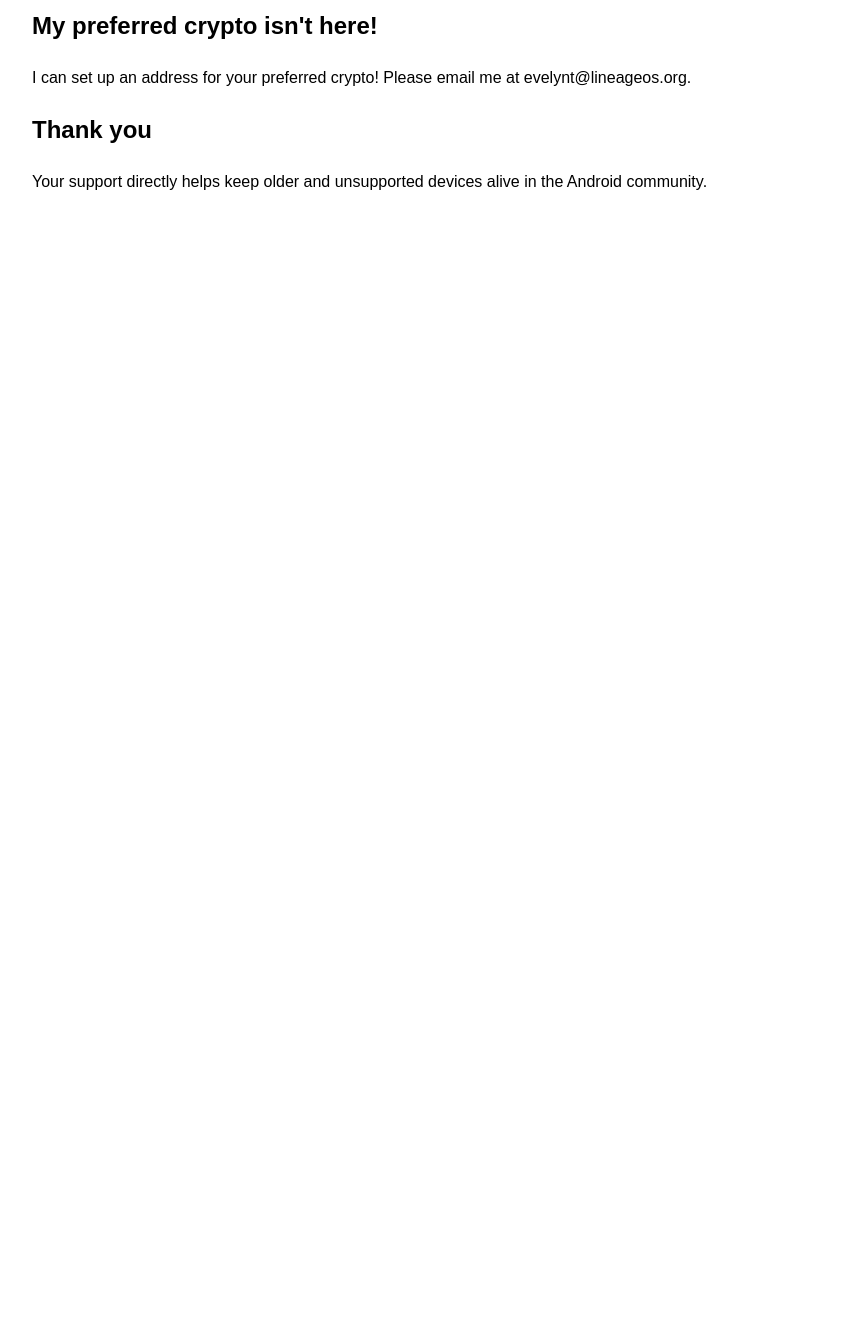
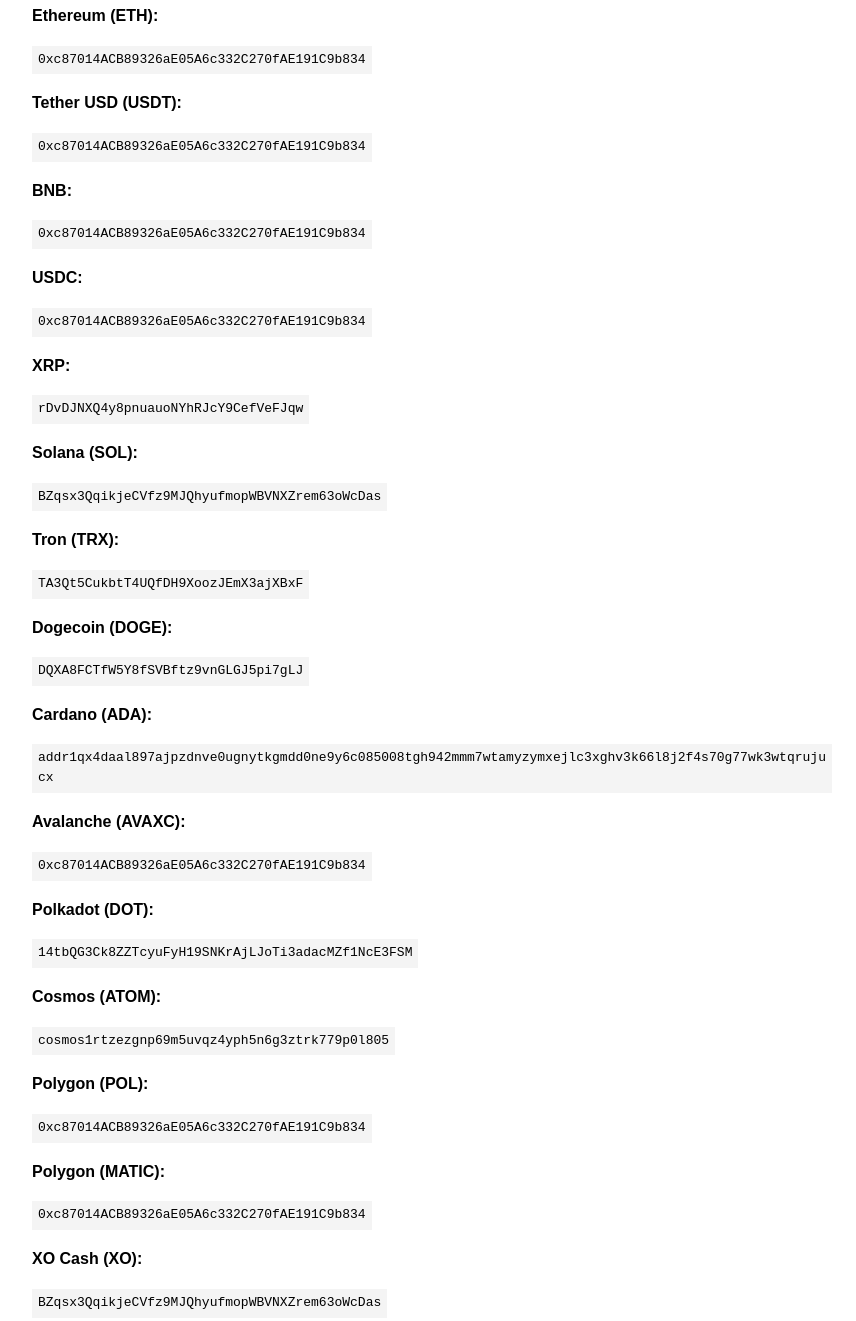
Before and after one commit to Lost-Entrepreneur439/Lost-Entrepreneur439.github.io, a plain HTML site: page index.html in a window 1280 px wide. Shown: the part 636-1957 px from the top of the page, without its empty margins (208-1064 px from the left). Before the commit the page ends 871 px from the top, so only its background shows below. Drawn offline with Linux system fonts and the light colour scheme.

Commit message:
Add many more addresses

```diff
--- a/index.html
+++ b/index.html
@@ -47,6 +47,51 @@
 <p><strong>Bitcoin (BTC):</strong></p>
 <code>bc1q4dare8y0h07vays8d0a3l87lja9cjq9tc4udtk</code>
 
+<p><strong>Ethereum (ETH):</strong></p>
+<code>0xc87014ACB89326aE05A6c332C270fAE191C9b834</code>
+
+<p><strong>Tether USD (USDT):</strong></p>
+<code>0xc87014ACB89326aE05A6c332C270fAE191C9b834</code>
+
+<p><strong>BNB:</strong></p>
+<code>0xc87014ACB89326aE05A6c332C270fAE191C9b834</code>
+
+<p><strong>USDC:</strong></p>
+<code>0xc87014ACB89326aE05A6c332C270fAE191C9b834</code>
+
+<p><strong>XRP:</strong></p>
+<code>rDvDJNXQ4y8pnuauoNYhRJcY9CefVeFJqw</code>
+
+<p><strong>Solana (SOL):</strong></p>
+<code>BZqsx3QqikjeCVfz9MJQhyufmopWBVNXZrem63oWcDas</code>
+
+<p><strong>Tron (TRX):</strong></p>
+<code>TA3Qt5CukbtT4UQfDH9XoozJEmX3ajXBxF</code>
+
+<p><strong>Dogecoin (DOGE):</strong></p>
+<code>DQXA8FCTfW5Y8fSVBftz9vnGLGJ5pi7gLJ</code>
+
+<p><strong>Cardano (ADA):</strong></p>
+<code>addr1qx4daal897ajpzdnve0ugnytkgmdd0ne9y6c085008tgh942mmm7wtamyzymxejlc3xghv3k66l8j2f4s70g77wk3wtqrujucx</code>
+
+<p><strong>Avalanche (AVAXC):</strong></p>
+<code>0xc87014ACB89326aE05A6c332C270fAE191C9b834</code>
+
+<p><strong>Polkadot (DOT):</strong></p>
+<code>14tbQG3Ck8ZZTcyuFyH19SNKrAjLJoTi3adacMZf1NcE3FSM</code>
+
+<p><strong>Cosmos (ATOM):</strong></p>
+<code>cosmos1rtzezgnp69m5uvqz4yph5n6g3ztrk779p0l805</code>
+
+<p><strong>Polygon (POL):</strong></p>
+<code>0xc87014ACB89326aE05A6c332C270fAE191C9b834</code>
+
+<p><strong>Polygon (MATIC):</strong></p>
+<code>0xc87014ACB89326aE05A6c332C270fAE191C9b834</code>
+
+<p><strong>XO Cash (XO):</strong></p>
+<code>BZqsx3QqikjeCVfz9MJQhyufmopWBVNXZrem63oWcDas</code>
+
 <h2>My preferred crypto isn't here!</h2>
 <p>
 I can set up an address for your preferred crypto! Please email me at evelynt@lineageos.org.
```
